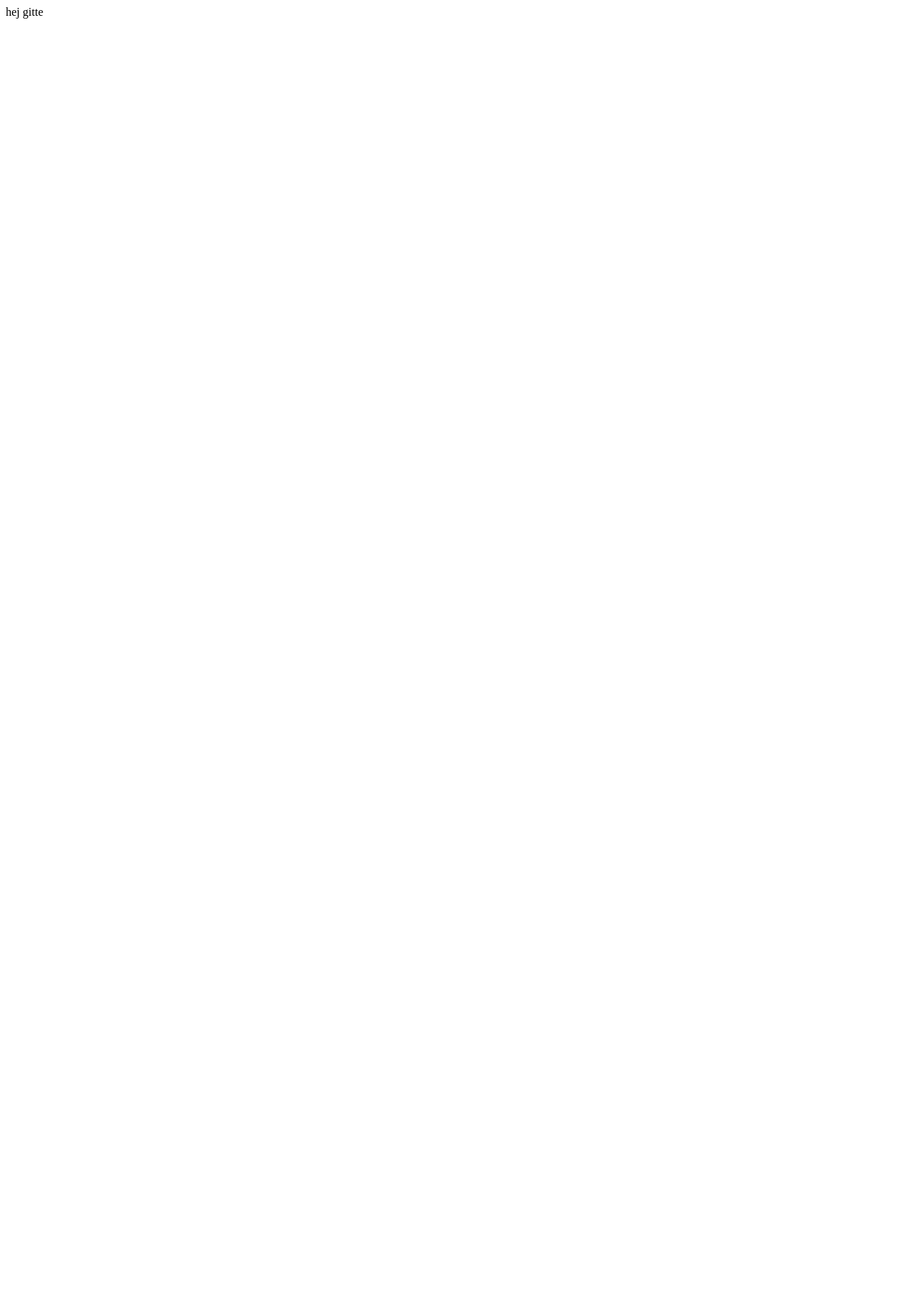
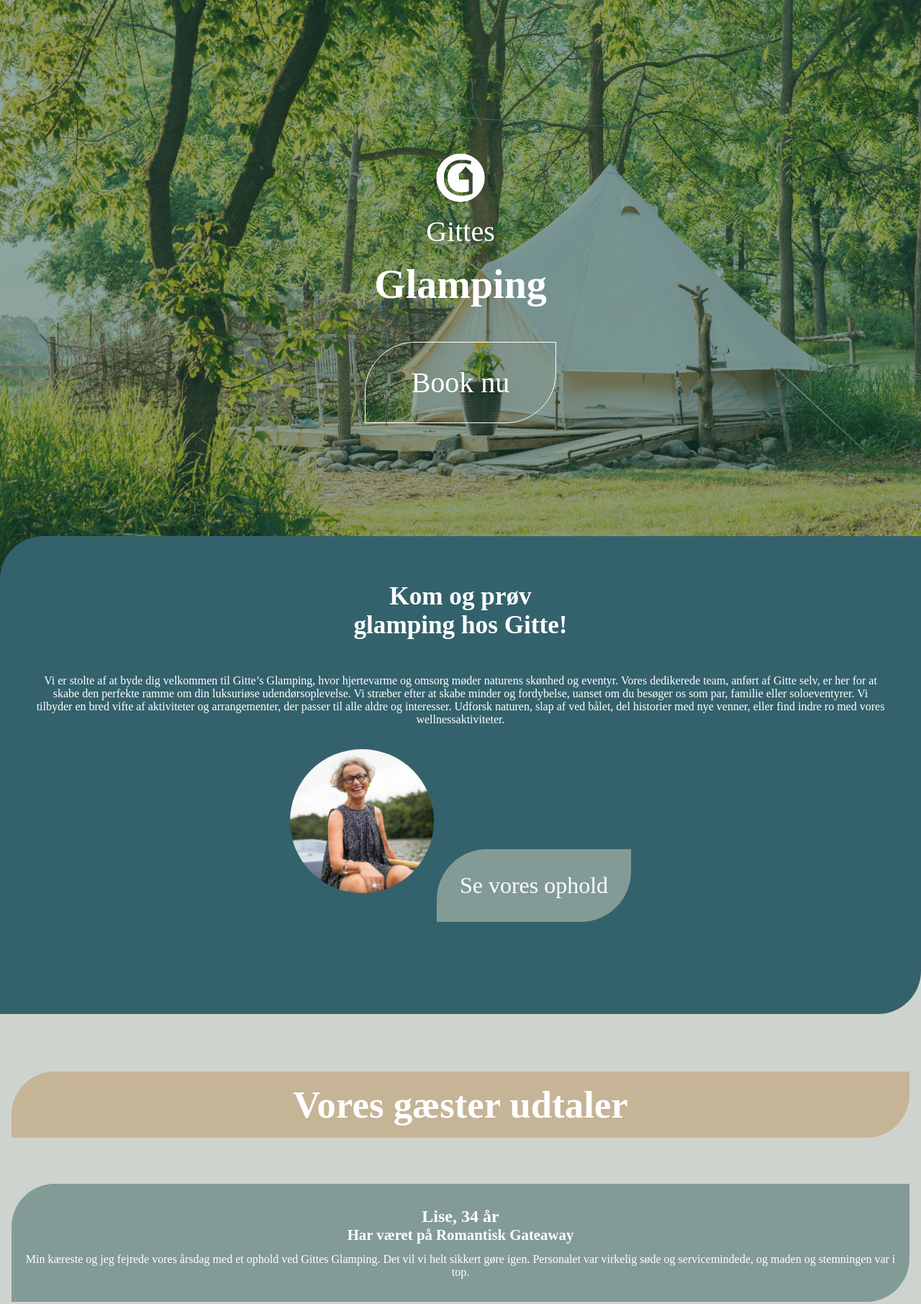
Before and after one commit to NikolajWeb/SEMESTEROPGAVE--Gittes-glamping, a plain HTML site: page index.html in a window 1280 px wide. Shown: the top 1812 px of the page at 72% size. Before the commit the page ends 800 px from the top, so only its background shows below. Drawn offline with Linux system fonts and the light colour scheme.

Commit message:
forside i html og css

```diff
--- /dev/null
+++ b/css/css-components/forside.css
@@ -0,0 +1,179 @@
+body {
+    background-color: #CFD3CE;
+}
+
+.hero {
+    position: relative;
+    width: 100%;
+    height: 800px;
+    display: flex;              /* enable flexbox */
+    justify-content: center;    /* center horizontally */
+    align-items: center;        /* center vertically */
+}
+
+.hero img {
+    width: 100%;
+    height: 100%;
+    display: block;
+    object-fit: cover;
+}
+
+/* Overlay */
+.hero::after {
+    content: "";
+    position: absolute;
+    top: 0;
+    left: 0;
+    width: 100%;
+    height: 100%;
+    background: rgba(24, 73, 61, 0.48);
+    z-index: 0;
+}
+
+.hero_text {
+    position: absolute;
+    z-index: 1;
+    padding: 1rem;
+    text-align: center;
+    color: white;
+
+    & img {
+        width: 70px;
+        justify-self: center;
+    }
+
+    & p {
+        padding-block: 1rem .1rem;
+        font-size: 2.5rem;
+    }
+
+    & h1 {
+        padding-block: 1rem 3rem;
+        font-size: 3.5rem;
+    }
+
+    & button {
+        all: unset;
+        cursor: pointer;
+        background-color: transparent;
+        color: white;
+        padding: 2rem 4rem;
+        border: 1px solid;
+        border-color: white;
+        border-radius: 70px 0px;
+        font-size: 2.5rem;
+    }
+}
+
+
+
+
+/* main_textContainer */
+
+.main_textContainer {
+    background-color: #34626C;
+    color: white;
+    border-radius: 60px 0;
+    margin-top: -55px;
+    position: relative;
+}
+
+.main_text {
+    padding: 3rem;
+    text-align: center;
+
+    & h2 {
+        width: 300px;
+        justify-self: center;
+        font-size: 2.2rem;
+        padding-block: 1rem 3rem;
+    }
+
+    & p {
+        padding-block: 0rem 2rem;
+    }
+
+    & img {
+    border-radius: 50%;
+    width: 200px;
+    height: 200px;
+    object-fit: cover;
+    }
+
+    & button {
+        all: unset;
+        cursor: pointer;
+        color: white;
+        padding: 2rem 2rem;
+        border: 1px solid;
+        border-radius: 70px 0px;
+        font-size: 2rem;
+        background-color: #839B97;
+        border: none;
+        margin-block: 3rem 5rem;
+    }
+}
+
+
+/* user_container */
+
+.user_container {
+    padding: 5rem 1rem;
+}
+
+.user_headline {
+    background-color: #C6B497;
+    padding: 1rem 2rem;
+    color: white;
+    font-size: 2.2rem;
+    border-radius: 60px 0px;
+    text-align: center;
+}
+
+.users_info {
+    background-color: #839B97;
+    margin-block: 4rem;
+    padding: 2rem 1rem;
+    text-align: center;
+    color: white;
+    border-radius: 60px 0px;
+    & h2 {
+        font-size: 1.3rem;
+        padding-bottom: .8rem;
+    }
+}
+
+
+
+
+
+
+/* Footer */
+
+footer {
+    background-color: #2A4F57;
+    padding: 5rem;
+}
+
+.SoMe-img {
+    justify-content: center;
+    display: flex;
+    padding-bottom: 40px;
+    gap: 20px;
+    & img {
+    filter: invert(50);
+    width: 40px;
+    }
+}
+
+.gites-glamping {
+    color: white;
+    display: flex;         /* makes children (img + p) align in a row */
+    align-items: center;   /* vertically centers them */
+    justify-content: center; /* optional: centers the row horizontally */
+    gap: 10px;
+    font-size: 1.5rem;
+    & img {
+        width: 40px;
+    }
+}
--- a/css/index.css
+++ b/css/index.css
@@ -1,7 +1,9 @@
-/* Til telefoner (max 600px bredde) */
-@media (max-width: 852px) {
-  body {
-    font-size: 16px;
-    background-color: white;
+/* CSS Components */
+@import url("./css-components/forside.css");
+
+
+* {
+  box-sizing: border-box;
+  margin: 0;
+  padding: 0;
 }
-}
--- a/index.html
+++ b/index.html
@@ -13,6 +13,66 @@
 
 </head>
 <body>
-    hej gitte
+    <section class="hero">
+        <img src="assets/heros/forside.jpg" alt="">
+        <div class="hero_text">
+            <img src="assets/logo/logo.png" alt="">
+            <p>Gittes</p>
+            <h1>Glamping</h1>
+            <button>Book nu</button>
+        </div>
+    </section>
+
+    <section class="main_textContainer">
+        <div class="main_text">
+            <h2>Kom og prøv glamping hos Gitte!</h2>
+            <p>Vi er stolte af at byde dig velkommen til Gitte’s Glamping, hvor hjertevarme og omsorg møder naturens skønhed og eventyr. Vores dedikerede team, anført af Gitte selv, er her for at skabe den perfekte ramme om din luksuriøse udendørsoplevelse. Vi stræber efter at skabe minder og fordybelse, uanset om du besøger os som par, familie eller soloeventyrer. Vi tilbyder en bred vifte af aktiviteter og arrangementer, der passer til alle aldre og interesser. Udforsk naturen, slap af ved bålet, del historier med nye venner, eller find indre ro med vores wellnessaktiviteter.</p>
+            <img src="assets/heros/gitte.jpg" alt="">
+            <button>Se vores ophold</button>
+        </div>
+    </section>
+
+    <section class="user_container">
+        <div class="user_headline">
+            <h2>Vores gæster udtaler</h2>
+        </div>
+
+        <div class="users_info">
+            <h1 class="navn">Lise, 34 år</h1>
+            <h2>Har været på Romantisk Gateaway</h2>
+            <p>Min kæreste og jeg fejrede vores årsdag med et ophold ved Gittes Glamping. Det vil vi helt sikkert gøre igen. Personalet var virkelig søde og servicemindede, og maden og stemningen var i top.</p>
+        </div>
+        <div class="users_info">
+            <h1 class="navn">Lise, 34 år</h1>
+            <h2>Har været på Romantisk Gateaway</h2>
+            <p>Min kæreste og jeg fejrede vores årsdag med et ophold ved Gittes Glamping. Det vil vi helt sikkert gøre igen. Personalet var virkelig søde og servicemindede, og maden og stemningen var i top.</p>
+        </div>
+        <div class="users_info">
+            <h1 class="navn">Lise, 34 år</h1>
+            <h2>Har været på Romantisk Gateaway</h2>
+            <p>Min kæreste og jeg fejrede vores årsdag med et ophold ved Gittes Glamping. Det vil vi helt sikkert gøre igen. Personalet var virkelig søde og servicemindede, og maden og stemningen var i top.</p>
+        </div>
+        <div class="users_info">
+            <h1 class="navn">Lise, 34 år</h1>
+            <h2>Har været på Romantisk Gateaway</h2>
+            <p>Min kæreste og jeg fejrede vores årsdag med et ophold ved Gittes Glamping. Det vil vi helt sikkert gøre igen. Personalet var virkelig søde og servicemindede, og maden og stemningen var i top.</p>
+        </div>
+        <div class="users_info">
+            <h1 class="navn">Lise, 34 år</h1>
+            <h2>Har været på Romantisk Gateaway</h2>
+            <p>Min kæreste og jeg fejrede vores årsdag med et ophold ved Gittes Glamping. Det vil vi helt sikkert gøre igen. Personalet var virkelig søde og servicemindede, og maden og stemningen var i top.</p>
+        </div>
+    </section>
+
+    <footer>
+        <div class="SoMe-img">
+            <img src="assets/icons/square-facebook.svg" alt="">
+            <img src="assets/icons/square-instagram.svg" alt="">
+        </div>
+        <div class="gites-glamping">
+            <img src="assets/logo/logo.png" alt="">
+            <p>Gittes Glamping</p>
+        </div>
+    </footer>
 </body>
 </html>
```
